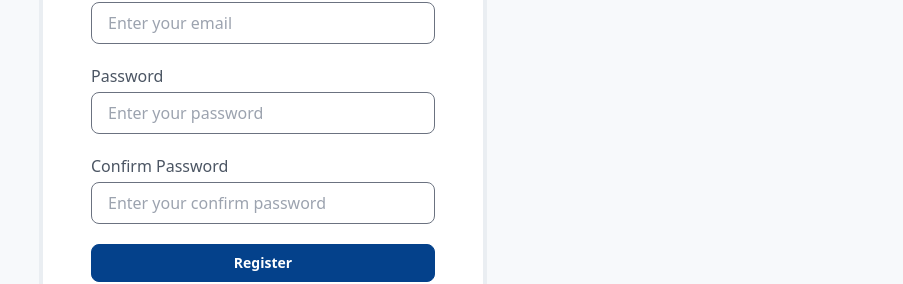
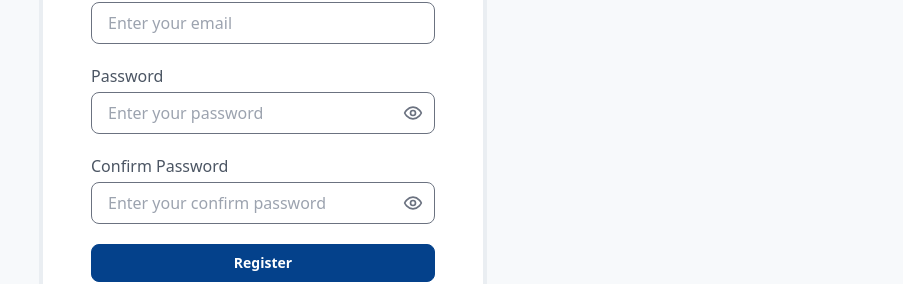
Before and after one commit to vidalyzethammachart-max/VIA, a React (Vite) app: page /register in a window 1280 px wide. Shown: the part 454-738 px from the top of the page, without its empty margins (377-1280 px from the left). Built offline with nearby package versions, Linux system fonts and the light colour scheme.

Commit message:
Fix: bug 404 and add button view password

```diff
--- a/src/page/Login.tsx
+++ b/src/page/Login.tsx
@@ -16,6 +16,7 @@ export default function Login() {
   const [errorMessage, setErrorMessage] = useState<string | null>(null);
   const [fieldErrors, setFieldErrors] = useState<{ email?: string; password?: string }>({});
   const [loading, setLoading] = useState(false);
+  const [showPassword, setShowPassword] = useState(false);
 
   const navigate = useNavigate();
 
@@ -134,8 +135,9 @@ export default function Login() {
               <label className="mb-1 block font-medium text-gray-600 dark:text-slate-300">
                 {t("auth.password")}
               </label>
+              <div className="relative">
                 <input
-                type="password"
+                  type={showPassword ? "text" : "password"}
                   value={password}
                   onChange={(e) => {
                     setPassword(e.target.value);
@@ -145,7 +147,7 @@ export default function Login() {
                     }
                   }}
                   disabled={loading}
-                className={`w-full rounded-lg border bg-white px-4 py-2 text-black focus:outline-none focus:ring-1 disabled:opacity-70 dark:bg-slate-950 dark:text-white ${
+                  className={`w-full rounded-lg border bg-white py-2 pl-4 pr-10 text-black focus:outline-none focus:ring-1 disabled:opacity-70 dark:bg-slate-950 dark:text-white ${
                     fieldErrors.password
                       ? "border-red-400 bg-red-50 focus:ring-red-200 dark:border-red-500/60 dark:bg-red-950/20"
                       : errorMessage
@@ -156,6 +158,19 @@ export default function Login() {
                   autoComplete="current-password"
                   required
                 />
+                <button
+                  type="button"
+                  onClick={() => setShowPassword(!showPassword)}
+                  className="absolute inset-y-0 right-0 flex items-center pr-3 text-gray-500 hover:text-gray-700 dark:text-slate-400 dark:hover:text-slate-200"
+                  tabIndex={-1}
+                >
+                  {showPassword ? (
+                    <svg xmlns="http://www.w3.org/2000/svg" width="20" height="20" viewBox="0 0 24 24" fill="none" stroke="currentColor" strokeWidth="2" strokeLinecap="round" strokeLinejoin="round"><path d="M9.88 9.88a3 3 0 1 0 4.24 4.24"/><path d="M10.73 5.08A10.43 10.43 0 0 1 12 5c7 0 10 7 10 7a13.16 13.16 0 0 1-1.67 2.68"/><path d="M6.61 6.61A13.526 13.526 0 0 0 2 12s3 7 10 7a9.74 9.74 0 0 0 5.39-1.61"/><line x1="2" x2="22" y1="2" y2="22"/></svg>
+                  ) : (
+                    <svg xmlns="http://www.w3.org/2000/svg" width="20" height="20" viewBox="0 0 24 24" fill="none" stroke="currentColor" strokeWidth="2" strokeLinecap="round" strokeLinejoin="round"><path d="M2 12s3-7 10-7 10 7 10 7-3 7-10 7-10-7-10-7Z"/><circle cx="12" cy="12" r="3"/></svg>
+                  )}
+                </button>
+              </div>
               {fieldErrors.password && (
                 <p className="mt-2 text-sm text-red-500 dark:text-red-400">{fieldErrors.password}</p>
               )}
--- a/src/page/Register.tsx
+++ b/src/page/Register.tsx
@@ -54,6 +54,8 @@ export default function Register() {
   }>({});
   const [registered, setRegistered] = useState(false);
   const [needsVerification, setNeedsVerification] = useState(false);
+  const [showPassword, setShowPassword] = useState(false);
+  const [showConfirmPassword, setShowConfirmPassword] = useState(false);
 
   const handleRegister = async (e: React.FormEvent) => {
     e.preventDefault();
@@ -250,8 +252,9 @@ export default function Register() {
           <label className="mb-1 block font-medium text-gray-600 dark:text-slate-300">
             {t("auth.password")}
           </label>
+          <div className="relative">
             <input
-            type="password"
+              type={showPassword ? "text" : "password"}
               value={password}
               onChange={(e) => {
                 setPassword(e.target.value);
@@ -264,7 +267,7 @@ export default function Register() {
                 }
                 if (errorMsg) setErrorMsg(null);
               }}
-            className={`w-full rounded-lg border bg-white px-4 py-2 text-black focus:outline-none focus:ring-1 dark:bg-slate-950 dark:text-white ${
+              className={`w-full rounded-lg border bg-white py-2 pl-4 pr-10 text-black focus:outline-none focus:ring-1 dark:bg-slate-950 dark:text-white ${
                 fieldErrors.password
                   ? "border-red-400 focus:ring-red-200 dark:border-red-500/60"
                   : "border-gray-500 focus:ring-[#04418b] dark:border-slate-700"
@@ -272,6 +275,19 @@ export default function Register() {
               placeholder={t("auth.enterPassword")}
               required
             />
+            <button
+              type="button"
+              onClick={() => setShowPassword(!showPassword)}
+              className="absolute inset-y-0 right-0 flex items-center pr-3 text-gray-500 hover:text-gray-700 dark:text-slate-400 dark:hover:text-slate-200"
+              tabIndex={-1}
+            >
+              {showPassword ? (
+                <svg xmlns="http://www.w3.org/2000/svg" width="20" height="20" viewBox="0 0 24 24" fill="none" stroke="currentColor" strokeWidth="2" strokeLinecap="round" strokeLinejoin="round"><path d="M9.88 9.88a3 3 0 1 0 4.24 4.24"/><path d="M10.73 5.08A10.43 10.43 0 0 1 12 5c7 0 10 7 10 7a13.16 13.16 0 0 1-1.67 2.68"/><path d="M6.61 6.61A13.526 13.526 0 0 0 2 12s3 7 10 7a9.74 9.74 0 0 0 5.39-1.61"/><line x1="2" x2="22" y1="2" y2="22"/></svg>
+              ) : (
+                <svg xmlns="http://www.w3.org/2000/svg" width="20" height="20" viewBox="0 0 24 24" fill="none" stroke="currentColor" strokeWidth="2" strokeLinecap="round" strokeLinejoin="round"><path d="M2 12s3-7 10-7 10 7 10 7-3 7-10 7-10-7-10-7Z"/><circle cx="12" cy="12" r="3"/></svg>
+              )}
+            </button>
+          </div>
           {fieldErrors.password && (
             <p className="mt-2 text-sm text-red-500 dark:text-red-400">{fieldErrors.password}</p>
           )}
@@ -280,10 +296,11 @@ export default function Register() {
           <label className="mb-1 block font-medium text-gray-600 dark:text-slate-300">
             {t("auth.confirmPassword")}
           </label>
+          <div className="relative">
             <input
-            type="password"
+              type={showConfirmPassword ? "text" : "password"}
               value={confirmPassword}
-            className={`w-full rounded-lg border bg-white px-4 py-2 text-black focus:outline-none focus:ring-1 dark:bg-slate-950 dark:text-white ${
+              className={`w-full rounded-lg border bg-white py-2 pl-4 pr-10 text-black focus:outline-none focus:ring-1 dark:bg-slate-950 dark:text-white ${
                 fieldErrors.confirmPassword
                   ? "border-red-400 focus:ring-red-200 dark:border-red-500/60"
                   : "border-gray-500 focus:ring-[#04418b] dark:border-slate-700"
@@ -298,6 +315,19 @@ export default function Register() {
               }}
               required
             />
+            <button
+              type="button"
+              onClick={() => setShowConfirmPassword(!showConfirmPassword)}
+              className="absolute inset-y-0 right-0 flex items-center pr-3 text-gray-500 hover:text-gray-700 dark:text-slate-400 dark:hover:text-slate-200"
+              tabIndex={-1}
+            >
+              {showConfirmPassword ? (
+                <svg xmlns="http://www.w3.org/2000/svg" width="20" height="20" viewBox="0 0 24 24" fill="none" stroke="currentColor" strokeWidth="2" strokeLinecap="round" strokeLinejoin="round"><path d="M9.88 9.88a3 3 0 1 0 4.24 4.24"/><path d="M10.73 5.08A10.43 10.43 0 0 1 12 5c7 0 10 7 10 7a13.16 13.16 0 0 1-1.67 2.68"/><path d="M6.61 6.61A13.526 13.526 0 0 0 2 12s3 7 10 7a9.74 9.74 0 0 0 5.39-1.61"/><line x1="2" x2="22" y1="2" y2="22"/></svg>
+              ) : (
+                <svg xmlns="http://www.w3.org/2000/svg" width="20" height="20" viewBox="0 0 24 24" fill="none" stroke="currentColor" strokeWidth="2" strokeLinecap="round" strokeLinejoin="round"><path d="M2 12s3-7 10-7 10 7 10 7-3 7-10 7-10-7-10-7Z"/><circle cx="12" cy="12" r="3"/></svg>
+              )}
+            </button>
+          </div>
           {fieldErrors.confirmPassword && (
             <p className="mt-2 text-sm text-red-500 dark:text-red-400">
               {fieldErrors.confirmPassword}
--- a/src/page/ResetPassword.tsx
+++ b/src/page/ResetPassword.tsx
@@ -33,6 +33,8 @@ export default function ResetPassword() {
     confirmPassword?: string;
   }>({});
   const [recoveryState, setRecoveryState] = useState<RecoveryState>("checking");
+  const [showPassword, setShowPassword] = useState(false);
+  const [showConfirmPassword, setShowConfirmPassword] = useState(false);
   const navigate = useNavigate();
   const mountedRef = useRef(true);
   const recoveryTimeoutRef = useRef<number | null>(null);
@@ -374,8 +376,9 @@ export default function ResetPassword() {
               <label className="mb-1 block font-medium text-gray-600 dark:text-slate-300">
                 {t("auth.newPassword")}
               </label>
+              <div className="relative">
                 <input
-                type="password"
+                  type={showPassword ? "text" : "password"}
                   value={password}
                   onChange={(e) => {
                     setPassword(e.target.value);
@@ -390,7 +393,7 @@ export default function ResetPassword() {
                     }
                   }}
                   disabled={loading || !hasRecoverySession}
-                className={`w-full rounded-lg border bg-white px-4 py-2 text-black focus:outline-none focus:ring-1 dark:bg-slate-950 dark:text-white ${
+                  className={`w-full rounded-lg border bg-white py-2 pl-4 pr-10 text-black focus:outline-none focus:ring-1 dark:bg-slate-950 dark:text-white ${
                     fieldErrors.password
                       ? "border-red-400 focus:ring-red-200 dark:border-red-500/60"
                       : "border-gray-500 focus:ring-[#04418b] dark:border-slate-700"
@@ -400,6 +403,19 @@ export default function ResetPassword() {
                   autoComplete="new-password"
                   required
                 />
+                <button
+                  type="button"
+                  onClick={() => setShowPassword(!showPassword)}
+                  className="absolute inset-y-0 right-0 flex items-center pr-3 text-gray-500 hover:text-gray-700 dark:text-slate-400 dark:hover:text-slate-200"
+                  tabIndex={-1}
+                >
+                  {showPassword ? (
+                    <svg xmlns="http://www.w3.org/2000/svg" width="20" height="20" viewBox="0 0 24 24" fill="none" stroke="currentColor" strokeWidth="2" strokeLinecap="round" strokeLinejoin="round"><path d="M9.88 9.88a3 3 0 1 0 4.24 4.24"/><path d="M10.73 5.08A10.43 10.43 0 0 1 12 5c7 0 10 7 10 7a13.16 13.16 0 0 1-1.67 2.68"/><path d="M6.61 6.61A13.526 13.526 0 0 0 2 12s3 7 10 7a9.74 9.74 0 0 0 5.39-1.61"/><line x1="2" x2="22" y1="2" y2="22"/></svg>
+                  ) : (
+                    <svg xmlns="http://www.w3.org/2000/svg" width="20" height="20" viewBox="0 0 24 24" fill="none" stroke="currentColor" strokeWidth="2" strokeLinecap="round" strokeLinejoin="round"><path d="M2 12s3-7 10-7 10 7 10 7-3 7-10 7-10-7-10-7Z"/><circle cx="12" cy="12" r="3"/></svg>
+                  )}
+                </button>
+              </div>
               {fieldErrors.password && (
                 <p className="mt-2 text-sm text-red-500 dark:text-red-400">{fieldErrors.password}</p>
               )}
@@ -409,8 +425,9 @@ export default function ResetPassword() {
               <label className="mb-1 block font-medium text-gray-600 dark:text-slate-300">
                 {t("auth.confirmPassword")}
               </label>
+              <div className="relative">
                 <input
-                type="password"
+                  type={showConfirmPassword ? "text" : "password"}
                   value={confirmPassword}
                   onChange={(e) => {
                     setConfirmPassword(e.target.value);
@@ -424,7 +441,7 @@ export default function ResetPassword() {
                     }
                   }}
                   disabled={loading || !hasRecoverySession}
-                className={`w-full rounded-lg border bg-white px-4 py-2 text-black focus:outline-none focus:ring-1 dark:bg-slate-950 dark:text-white ${
+                  className={`w-full rounded-lg border bg-white py-2 pl-4 pr-10 text-black focus:outline-none focus:ring-1 dark:bg-slate-950 dark:text-white ${
                     fieldErrors.confirmPassword
                       ? "border-red-400 focus:ring-red-200 dark:border-red-500/60"
                       : "border-gray-500 focus:ring-[#04418b] dark:border-slate-700"
@@ -434,6 +451,19 @@ export default function ResetPassword() {
                   autoComplete="new-password"
                   required
                 />
+                <button
+                  type="button"
+                  onClick={() => setShowConfirmPassword(!showConfirmPassword)}
+                  className="absolute inset-y-0 right-0 flex items-center pr-3 text-gray-500 hover:text-gray-700 dark:text-slate-400 dark:hover:text-slate-200"
+                  tabIndex={-1}
+                >
+                  {showConfirmPassword ? (
+                    <svg xmlns="http://www.w3.org/2000/svg" width="20" height="20" viewBox="0 0 24 24" fill="none" stroke="currentColor" strokeWidth="2" strokeLinecap="round" strokeLinejoin="round"><path d="M9.88 9.88a3 3 0 1 0 4.24 4.24"/><path d="M10.73 5.08A10.43 10.43 0 0 1 12 5c7 0 10 7 10 7a13.16 13.16 0 0 1-1.67 2.68"/><path d="M6.61 6.61A13.526 13.526 0 0 0 2 12s3 7 10 7a9.74 9.74 0 0 0 5.39-1.61"/><line x1="2" x2="22" y1="2" y2="22"/></svg>
+                  ) : (
+                    <svg xmlns="http://www.w3.org/2000/svg" width="20" height="20" viewBox="0 0 24 24" fill="none" stroke="currentColor" strokeWidth="2" strokeLinecap="round" strokeLinejoin="round"><path d="M2 12s3-7 10-7 10 7 10 7-3 7-10 7-10-7-10-7Z"/><circle cx="12" cy="12" r="3"/></svg>
+                  )}
+                </button>
+              </div>
               {fieldErrors.confirmPassword && (
                 <p className="mt-2 text-sm text-red-500 dark:text-red-400">
                   {fieldErrors.confirmPassword}
```
Also changed, not shown: src/vercel.json (deleted), vercel.json (added). Lines whose indentation alone changed are shown as unchanged.
